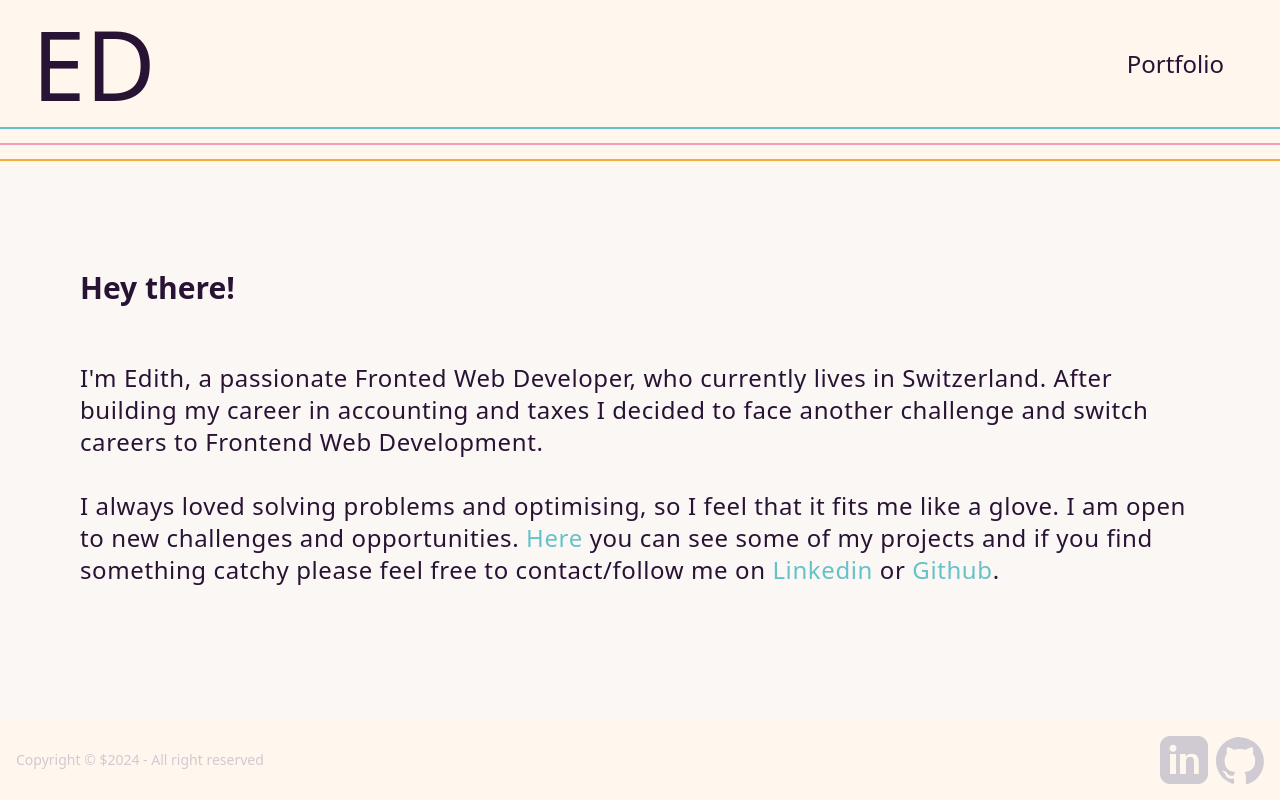
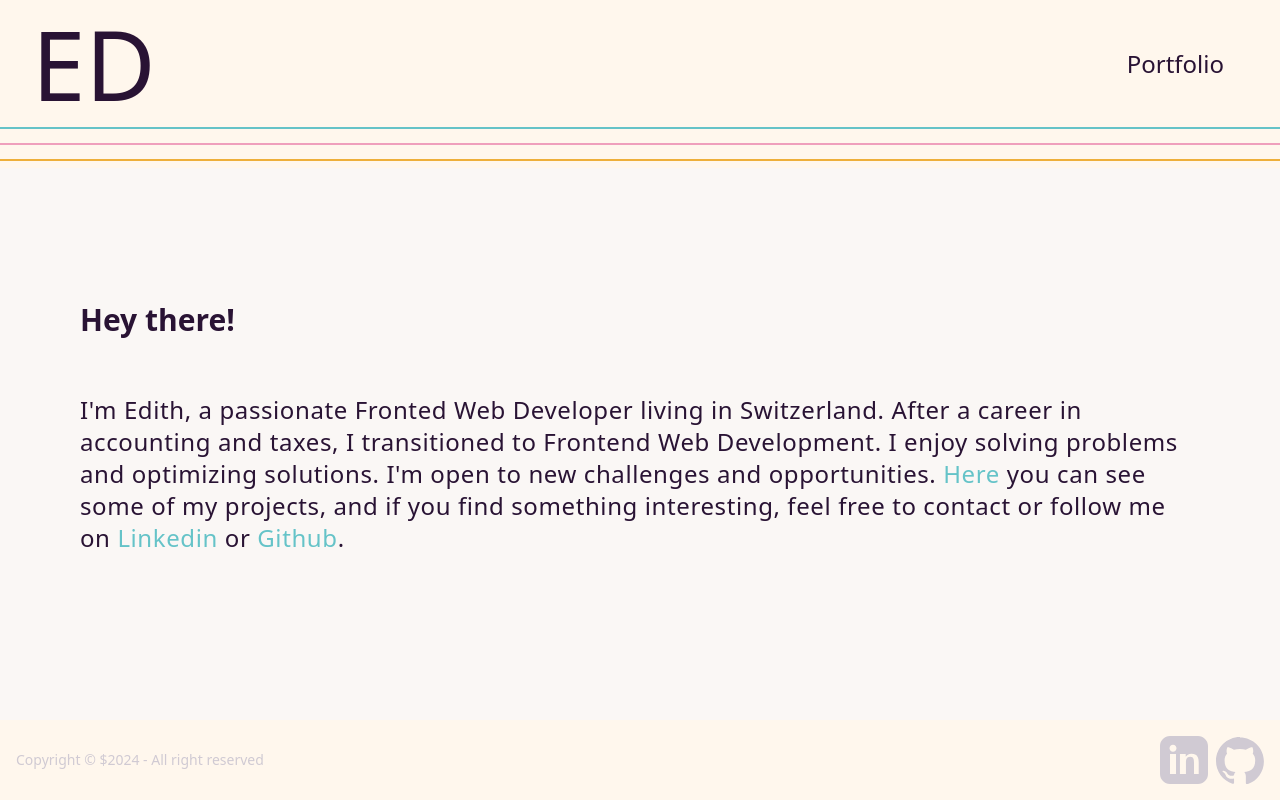
Before and after one commit to edithdimboiu/portfolio, a Next.js app: page / in a window 1280 px wide. Built offline with nearby package versions, Linux system fonts and the light colour scheme.

Commit message:
refactor homepage for clarity

```diff
--- a/src/app/page.tsx
+++ b/src/app/page.tsx
@@ -3,27 +3,44 @@ import Link from "next/link";
 export default function Home() {
   return (
     <div className="hero">
+      <HeroSection />
+    </div>
+  );
+}
+
+const HeroSection = () => (
   <div className="hero-content">
-        <div className="max-w-max	">
+    <div className="max-w-max">
       <h1 className="text-3xl font-bold mb-8">Hey there!</h1>
       <p className="py-6 text-l md:text-2xl tracking-wide">
-            I'm Edith, a passionate Fronted Web Developer, who currently lives in Switzerland. After building my career in accounting and taxes I decided to face another challenge and switch careers to Frontend Web Development. <br></br> <br></br>I always loved solving problems and optimising, so I
-            feel that it fits me like a glove. I am open to new challenges and opportunities.{" "}
+        I'm Edith, a passionate Fronted Web Developer living in Switzerland.
+        After a career in accounting and taxes, I transitioned to Frontend Web
+        Development. I enjoy solving problems and optimizing solutions. I'm open
+        to new challenges and opportunities.{" "}
         <Link className="text-primary" href="/projects">
           Here
         </Link>{" "}
-            you can see some of my projects and if you find something catchy please feel free to contact/follow me on{" "}
-            <Link className="text-primary" href="https://linkedin.com/in/edith-dimboiu-1670b869" target="_blank" rel="noopener noreferrer">
+        you can see some of my projects, and if you find something interesting,
+        feel free to contact or follow me on{" "}
+        <Link
+          className="text-primary"
+          href="https://linkedin.com/in/edith-dimboiu-1670b869"
+          target="_blank"
+          rel="noopener noreferrer"
+        >
           Linkedin
         </Link>{" "}
         or{" "}
-            <Link className="text-primary" href="https://github.com/edithdimboiu" target="_blank" rel="noopener noreferrer">
+        <Link
+          className="text-primary"
+          href="https://github.com/edithdimboiu"
+          target="_blank"
+          rel="noopener noreferrer"
+        >
           Github
         </Link>
         .
       </p>
     </div>
   </div>
-    </div>
 );
-}
```
Lines whose indentation alone changed are shown as unchanged.
